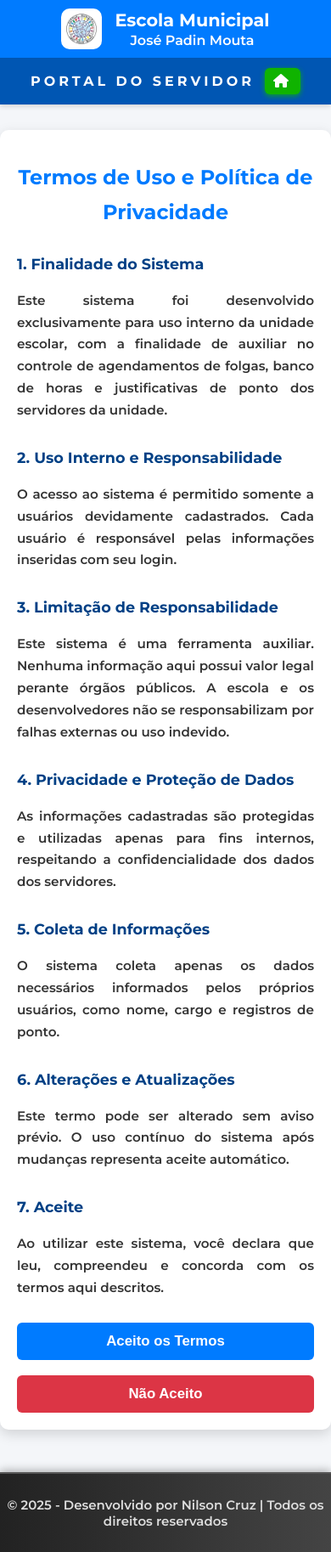
After one commit to nilcruz94/gestao-padin, a Flask app: page /termo_uso in a window 390 px wide. The commit adds this page. Shown: the whole page at 85% size. Run offline with Flask 3, Linux system fonts and the light colour scheme; the visitor is signed in with stand-in values (Sample User, id 1).

Commit message:
Atualiza termo_uso.html com layout responsivo e melhorias visuais

```diff
--- a/app.py
+++ b/app.py
@@ -58,6 +58,9 @@ class User(UserMixin, db.Model):
 
     # Graduação diretamente como String
     graduacao = db.Column(db.String(50), nullable=True)  # Ex: 'Técnico', 'Mestrado', 'Doutorado'
+    # Termos
+    aceitou_termo = db.Column(db.Boolean, default=False)
+    versao_termo = db.Column(db.String(20), default=None)  # Ex: '2025-07-25'
 
     # Relacionamento com Agendamento
     agendamentos = db.relationship('Agendamento', backref='user_funcionario', lazy=True)
@@ -158,7 +161,8 @@ def enviar_email(destinatario, assunto, mensagem_html, mensagem_texto=None):
     except Exception as e:
         print("Erro ao enviar e-mail:", e)
 
-# Rota de Login
+VERSAO_ATUAL_TERMO = '2025-07-25'  # Atualize aqui quando mudar o termo
+
 @app.route('/login', methods=['GET', 'POST'])
 def login():
     if request.method == 'POST':
@@ -166,22 +170,65 @@ def login():
         senha = request.form['password']
         user = User.query.filter_by(email=email).first()
 
-        # Verifica se o usuário existe e a senha está correta
         if user and check_password_hash(user.senha, senha):
-            # Verifica o status do usuário
             if user.status == 'pendente':
                 flash('Seu registro está pendente de aprovação. Por favor, aguarde a confirmação do administrador.', 'warning')
                 return render_template('login.html')
-            elif user.status == 'rejeitado':  # Bloqueia acesso caso o status seja "rejeitado"
+            elif user.status == 'rejeitado':
                 flash('Seu acesso foi recusado. Contate um administrador.', 'danger')
                 return render_template('login.html')
 
             login_user(user)
+
+            # Verifica se o usuário já aceitou a versão atual do termo
+            if not user.aceitou_termo or user.versao_termo != VERSAO_ATUAL_TERMO:
+                return redirect(url_for('termo_uso'))
+
             return redirect(url_for('index'))
         else:
             flash('Email ou senha incorretos', 'danger')
 
     return render_template('login.html')
+
+CURRENT_TERMO = "2025-07-25"
+
+@app.route('/termo_uso', methods=['GET', 'POST'])
+@login_required
+def termo_uso():
+    if request.method == 'POST':
+        acao = request.form.get('acao')
+
+        if acao == 'aceito':
+            current_user.aceitou_termo = True
+            current_user.versao_termo = CURRENT_TERMO
+            db.session.commit()
+            flash("Termo aceito com sucesso.", "success")
+            return redirect(url_for('index'))
+
+        elif acao == 'nao_aceito':
+            flash("Você precisa aceitar o termo para usar o sistema.", "danger")
+            logout_user()
+            return redirect(url_for('login'))
+
+    # Se já aceitou a versão atual, redireciona para index
+    if current_user.aceitou_termo and current_user.versao_termo == CURRENT_TERMO:
+        return redirect(url_for('index'))
+
+    return render_template('termo_uso.html', termo_versao=CURRENT_TERMO)
+
+
+CURRENT_TERMO = "2025-07-25"
+
+@app.route('/aceitar_termo', methods=['POST'])
+@login_required
+def aceitar_termo():
+    current_user.aceitou_termo = True
+    current_user.versao_termo = CURRENT_TERMO
+    # Se quiser salvar a data do aceite, pode criar e usar outro campo no modelo, ex: termo_aceite_data
+    db.session.commit()
+    flash('Termo de uso aceito com sucesso.', 'success')
+    return redirect(url_for('index'))
+
 
 # Rota de Recuperar Senha
 @app.route('/recuperar_senha', methods=['GET', 'POST'])
@@ -532,9 +579,9 @@ def informar_dados():
                 "Servente I", "Servente II", "Servente",
                 "Diretor de Unidade Escolar", "Assistente de Direção",
                 "Pedagoga Comunitaria", "Assistente Tecnico Pedagogico",
-                "Secretario de Unidade Escolar", "Educador de Desenvolvimento Infantil",
+                "Secretario de Unidade Escolar", "Educador de Desenvolvimento Infanto Juvenil",
                 "Atendente de Educação I", "Atendente de Educação II",
-                "Trabalhador"
+                "Trabalhador", "Inspetor de Aluno"
             ]
             cargo = campos_atualizar['cargo']
             if cargo not in cargos_validos:
@@ -907,8 +954,8 @@ def deferir_folgas():
                     nomes_outros = {ag.funcionario.nome for ag in outros_agendamentos}
                     nomes_outros_str = ", ".join(sorted(nomes_outros))
                     mensagem = (
-                        f"Alerta: O funcionário <strong>{folga_espera.funcionario.nome}</strong>, cargo <strong>{cargo}</strong>, "
-                        f"tem agendamento em <strong>espera</strong> para o dia <strong>{data.strftime('%d/%m/%Y')}</strong>, "
+                        f"Alerta: O funcionário <strong>{folga_espera.funcionario.nome}</strong>, cargo <strong>{cargo}</strong>,"
+                        f"tem agendamento em <strong>espera</strong> para o dia <strong>{data.strftime('%d/%m/%Y')}</strong>,"
                         f"mas já existem outros agendamentos para o mesmo cargo e data: {nomes_outros_str}."
                     )
                     avisos.append(mensagem)
@@ -1281,7 +1328,19 @@ def deferir_horas():
 @app.route('/perfil', methods=['GET', 'POST'])
 @login_required
 def perfil():
-    usuario = current_user  # Obtém o usuário logado
+    usuario = current_user  # Usuário logado
+
+    # Lista de cargos para popular o select no template, em ordem alfabética
+    cargos = sorted([
+        "Agente Administrativo", "Professor I", "Professor Adjunto",
+        "Professor II", "Professor III", "Professor IV",
+        "Servente I", "Servente II", "Servente",
+        "Diretor de Unidade Escolar", "Assistente de Direção",
+        "Pedagoga Comunitaria", "Assistente Tecnico Pedagogico",
+        "Secretario de Unidade Escolar", "Educador de Desenvolvimento Infanto Juvenil",
+        "Atendente de Educação I", "Atendente de Educação II",
+        "Trabalhador", "Inspetor de Aluno"
+    ])
 
     if request.method == 'POST':
         try:
@@ -1293,8 +1352,8 @@ def perfil():
             usuario.data_emissao_rg = request.form.get('data_emissao_rg') or None
             usuario.orgao_emissor = request.form.get('orgao_emissor') or None
             usuario.graduacao = request.form.get('graduacao') or None
+            usuario.cargo = request.form.get('cargo') or None  # Atualiza o cargo
 
-            # Salva as alterações no banco de dados
             db.session.commit()
             flash('Perfil atualizado com sucesso!', 'success')
         except Exception as e:
@@ -1303,7 +1362,9 @@ def perfil():
 
         return redirect(url_for('perfil'))
 
-    return render_template('perfil.html', usuario=usuario)
+    return render_template('perfil.html', usuario=usuario, cargos=cargos)
+
+
 
 @app.route('/relatorio_horas_extras')
 @login_required
--- a/templates/informar_dados.html
+++ b/templates/informar_dados.html
@@ -191,7 +191,7 @@
                       <option value="Atendente de Educação I" {% if usuario.cargo == 'Atendente de Educação I' %}selected{% endif %}>Atendente de Educação I</option>
                       <option value="Atendente de Educação II" {% if usuario.cargo == 'Atendente de Educação II' %}selected{% endif %}>Atendente de Educação II</option>
                       <option value="Diretor de Unidade Escolar" {% if usuario.cargo == 'Diretor de Unidade Escolar' %}selected{% endif %}>Diretor de Unidade Escolar</option>
-                      <option value="Educador de Desenvolvimento Infantil" {% if usuario.cargo == 'Educador de Desenvolvimento Infantil' %}selected{% endif %}>Educador de Desenvolvimento Infantil</option>
+                      <option value="Educador de Desenvolvimento Infanto Juvenil" {% if usuario.cargo == 'Educador de Desenvolvimento Infanto Juvenil' %}selected{% endif %}>Educador de Desenvolvimento Infanto Juvenil</option>
                       <option value="Pedagoga Comunitaria" {% if usuario.cargo == 'Pedagoga Comunitaria' %}selected{% endif %}>Pedagoga Comunitária</option>
                       <option value="Professor Adjunto" {% if usuario.cargo == 'Professor Adjunto' %}selected{% endif %}>Professor Adjunto</option>
                       <option value="Professor I" {% if usuario.cargo == 'Professor I' %}selected{% endif %}>Professor I</option>
--- a/templates/register.html
+++ b/templates/register.html
@@ -415,7 +415,7 @@
         <option value="Assistente de Direção">Assistente de Direção</option>
         <option value="Assistente Tecnico Pedagogico">Assistente Técnico Pedagógico</option>
         <option value="Diretor de Unidade Escolar">Diretor de Unidade Escolar</option>
-        <option value="Educador de Desenvolvimento Infantil">Educador de Desenvolvimento Infantil</option>
+        <option value="Educador de Desenvolvimento Infanto Juvenil">Educador de Desenvolvimento Infanto Juvenil</option>
         <option value="Pedagoga Comunitaria">Pedagoga Comunitária</option>
         <option value="Professor Adjunto">Professor Adjunto</option>
         <option value="Professor I">Professor I</option>
--- /dev/null
+++ b/templates/termo_uso.html
@@ -0,0 +1,367 @@
+<!DOCTYPE html>
+<html lang="pt-br">
+<head>
+  <meta charset="UTF-8" />
+  <meta name="viewport" content="width=device-width, initial-scale=1" />
+  <title>Termos de Uso - Gestão de Ponto E.M José Padin Mouta</title>
+  <link href="https://cdnjs.cloudflare.com/ajax/libs/font-awesome/6.0.0-beta3/css/all.min.css" rel="stylesheet" />
+  <link href="https://fonts.googleapis.com/css2?family=Montserrat:wght@600;700&display=swap" rel="stylesheet" />
+  <style>
+    html, body {
+      margin: 0;
+      padding: 0;
+      height: 100%;
+      background-color: #f4f6f9;
+      color: #333;
+      font-family: 'Montserrat', sans-serif;
+      display: flex;
+      flex-direction: column;
+    }
+
+    .header-desktop, .header-mobile {
+      display: none;
+    }
+
+    @media (min-width: 769px) {
+      .header-desktop {
+        display: flex;
+        background-color: #007bff;
+        padding: 14px 30px;
+        justify-content: space-between;
+        align-items: center;
+        position: relative;
+        color: white;
+        box-shadow: 0 2px 6px rgba(0,0,0,0.15);
+      }
+
+      .left-section {
+        display: flex;
+        align-items: center;
+        gap: 20px;
+      }
+
+      .logo {
+        width: 68px;
+        height: 68px;
+        object-fit: contain;
+        background-color: white;
+        border-radius: 10px;
+        padding: 6px;
+      }
+
+      .text-container {
+        color: white;
+      }
+
+      .escola-nome {
+        font-weight: 700;
+        font-size: 1.6rem;
+        margin: 0;
+      }
+
+      .escola-subtitulo {
+        font-weight: 600;
+        font-size: 1.1rem;
+        margin-top: 4px;
+      }
+
+      .header-center-text-container {
+        position: absolute;
+        left: 50%;
+        top: 50%;
+        transform: translate(-50%, -50%);
+        z-index: 1;
+      }
+
+      .header-center-text {
+        font-weight: 800;
+        font-size: 1.9rem;
+        letter-spacing: 5px;
+        color: white;
+        white-space: nowrap;
+        text-shadow: 0 2px 5px rgba(0,0,0,0.3);
+      }
+
+      .btn-home {
+        background-color: #0fb300;
+        color: white;
+        padding: 6px 14px;
+        border-radius: 6px;
+        font-weight: 700;
+        font-size: 1.5rem;
+        display: flex;
+        align-items: center;
+        gap: 8px;
+        box-shadow: 0 2px 6px rgba(15,179,0,0.8);
+        text-decoration: none;
+        transition: background-color 0.3s ease;
+        position: absolute;
+        right: 30px;
+        top: 50%;
+        transform: translateY(-50%);
+      }
+
+      .btn-home:hover {
+        background-color: #0d8a00;
+      }
+    }
+
+    @media (max-width: 768px) {
+      .header-mobile {
+        display: block;
+        background-color: #007bff;
+        color: white;
+        box-shadow: 0 2px 6px rgba(0, 0, 0, 0.15);
+        position: sticky;
+        top: 0;
+        z-index: 1000;
+      }
+
+      .header-top {
+        display: flex;
+        align-items: center;
+        justify-content: center;
+        padding: 10px 15px;
+        gap: 15px;
+      }
+
+      .logo {
+        width: 36px;
+        height: 36px;
+        object-fit: contain;
+        background-color: white;
+        border-radius: 10px;
+        padding: 6px;
+      }
+
+      .text-container {
+        text-align: center;
+      }
+
+      .escola-nome {
+        font-weight: 700;
+        font-size: 1.3rem;
+        margin: 0;
+      }
+
+      .escola-subtitulo {
+        font-weight: 600;
+        font-size: 1rem;
+        margin-top: 2px;
+      }
+
+      .header-bottom {
+        background-color: #0056b3;
+        padding: 12px 10px;
+        text-align: center;
+        font-weight: 800;
+        font-size: 1rem;
+        letter-spacing: 4px;
+        color: white;
+        display: flex;
+        justify-content: center;
+        align-items: center;
+        gap: 12px;
+      }
+
+      .btn-home-mobile {
+        background-color: #0fb300;
+        color: white;
+        padding: 6px 10px;
+        border-radius: 6px;
+        font-weight: 600;
+        font-size: 1rem;
+        text-decoration: none;
+        box-shadow: 0 2px 6px rgba(15,179,0,0.8);
+      }
+
+      .btn-home-mobile:hover {
+        background-color: #0d8a00;
+      }
+    }
+
+    .container {
+      width: 100%;
+      max-width: 860px;
+      background: #ffffff;
+      border-radius: 10px;
+      box-shadow: 0 5px 15px rgba(0, 0, 0, 0.15);
+      padding: 30px 40px;
+      margin: 30px auto 50px;
+      box-sizing: border-box;
+      line-height: 1.7;
+    }
+
+    h1 {
+      font-size: 1.8rem;
+      color: #007bff;
+      margin-bottom: 25px;
+      text-align: center;
+    }
+
+    .termo-topico {
+      margin-bottom: 28px;
+    }
+
+    .termo-topico strong {
+      display: block;
+      font-size: 1.15rem;
+      color: #004085;
+      margin-bottom: 8px;
+    }
+
+    .termo-texto {
+      font-size: 1rem;
+      color: #333;
+      font-weight: 500;
+      text-align: justify;
+    }
+
+    .btn-aceitar, .btn-recusar {
+      display: block;
+      width: 100%;
+      padding: 12px 20px;
+      font-size: 1.05rem;
+      font-weight: 700;
+      border: none;
+      border-radius: 6px;
+      cursor: pointer;
+      margin-top: 18px;
+      transition: 0.3s ease;
+    }
+
+    .btn-aceitar {
+      background-color: #007bff;
+      color: white;
+    }
+
+    .btn-aceitar:hover {
+      background-color: #0056b3;
+    }
+
+    .btn-recusar {
+      background-color: #dc3545;
+      color: white;
+    }
+
+    .btn-recusar:hover {
+      background-color: #b02a37;
+    }
+
+    footer {
+      background: linear-gradient(to right, #222, #444);
+      color: #ddd;
+      text-align: center;
+      padding: 12px 0;
+      font-size: 15px;
+      border-top: 2px solid #555;
+      box-shadow: 0px -2px 10px rgba(0, 0, 0, 0.3);
+      flex-shrink: 0;
+    }
+
+    @media (max-width: 600px) {
+      .container {
+        padding: 20px;
+      }
+
+      h1 {
+        font-size: 1.5rem;
+      }
+
+      .termo-topico strong {
+        font-size: 1.1rem;
+      }
+
+      .termo-texto {
+        font-size: 0.95rem;
+      }
+    }
+  </style>
+</head>
+<body>
+
+  <!-- Cabeçalho Desktop -->
+  <header class="header-desktop">
+    <div class="left-section">
+      <img src="{{ url_for('static', filename='img/logo.png') }}" alt="Logo da Escola" class="logo" />
+      <div class="text-container">
+        <div class="escola-nome">Escola Municipal</div>
+        <div class="escola-subtitulo">José Padin Mouta</div>
+      </div>
+    </div>
+    <div class="header-center-text-container">
+      <div class="header-center-text">PORTAL DO SERVIDOR</div>
+    </div>
+    <a href="{{ url_for('index') }}" class="btn-home" title="Página Inicial">
+      <i class="fas fa-home"></i>
+    </a>
+  </header>
+
+  <!-- Cabeçalho Mobile -->
+  <header class="header-mobile">
+    <div class="header-top">
+      <img src="{{ url_for('static', filename='img/logo.png') }}" alt="Logo da Escola" class="logo" />
+      <div class="text-container">
+        <div class="escola-nome">Escola Municipal</div>
+        <div class="escola-subtitulo">José Padin Mouta</div>
+      </div>
+    </div>
+    <div class="header-bottom">
+      <span>PORTAL DO SERVIDOR</span>
+      <a href="{{ url_for('index') }}" class="btn-home-mobile" title="Página Inicial">
+        <i class="fas fa-home"></i>
+      </a>
+    </div>
+  </header>
+
+  <!-- Conteúdo Principal -->
+  <main class="container">
+    <h1>Termos de Uso e Política de Privacidade</h1>
+
+    <div class="termo-topico">
+      <strong>1. Finalidade do Sistema</strong>
+      <p class="termo-texto">Este sistema foi desenvolvido exclusivamente para uso interno da unidade escolar, com a finalidade de auxiliar no controle de agendamentos de folgas, banco de horas e justificativas de ponto dos servidores da unidade.</p>
+    </div>
+
+    <div class="termo-topico">
+      <strong>2. Uso Interno e Responsabilidade</strong>
+      <p class="termo-texto">O acesso ao sistema é permitido somente a usuários devidamente cadastrados. Cada usuário é responsável pelas informações inseridas com seu login.</p>
+    </div>
+
+    <div class="termo-topico">
+      <strong>3. Limitação de Responsabilidade</strong>
+      <p class="termo-texto">Este sistema é uma ferramenta auxiliar. Nenhuma informação aqui possui valor legal perante órgãos públicos. A escola e os desenvolvedores não se responsabilizam por falhas externas ou uso indevido.</p>
+    </div>
+
+    <div class="termo-topico">
+      <strong>4. Privacidade e Proteção de Dados</strong>
+      <p class="termo-texto">As informações cadastradas são protegidas e utilizadas apenas para fins internos, respeitando a confidencialidade dos dados dos servidores.</p>
+    </div>
+
+    <div class="termo-topico">
+      <strong>5. Coleta de Informações</strong>
+      <p class="termo-texto">O sistema coleta apenas os dados necessários informados pelos próprios usuários, como nome, cargo e registros de ponto.</p>
+    </div>
+
+    <div class="termo-topico">
+      <strong>6. Alterações e Atualizações</strong>
+      <p class="termo-texto">Este termo pode ser alterado sem aviso prévio. O uso contínuo do sistema após mudanças representa aceite automático.</p>
+    </div>
+
+    <div class="termo-topico">
+      <strong>7. Aceite</strong>
+      <p class="termo-texto">Ao utilizar este sistema, você declara que leu, compreendeu e concorda com os termos aqui descritos.</p>
+    </div>
+
+    <form method="POST">
+      <button type="submit" name="acao" value="aceito" class="btn-aceitar">Aceito os Termos</button>
+      <button type="submit" name="acao" value="nao_aceito" class="btn-recusar">Não Aceito</button>
+    </form>
+  </main>
+
+  <footer>
+    <p>&copy; 2025 - Desenvolvido por Nilson Cruz | Todos os direitos reservados</p>
+  </footer>
+
+</body>
+</html>
```
Also changed, not shown: templates/perfil.html (+24 -18 lines).
